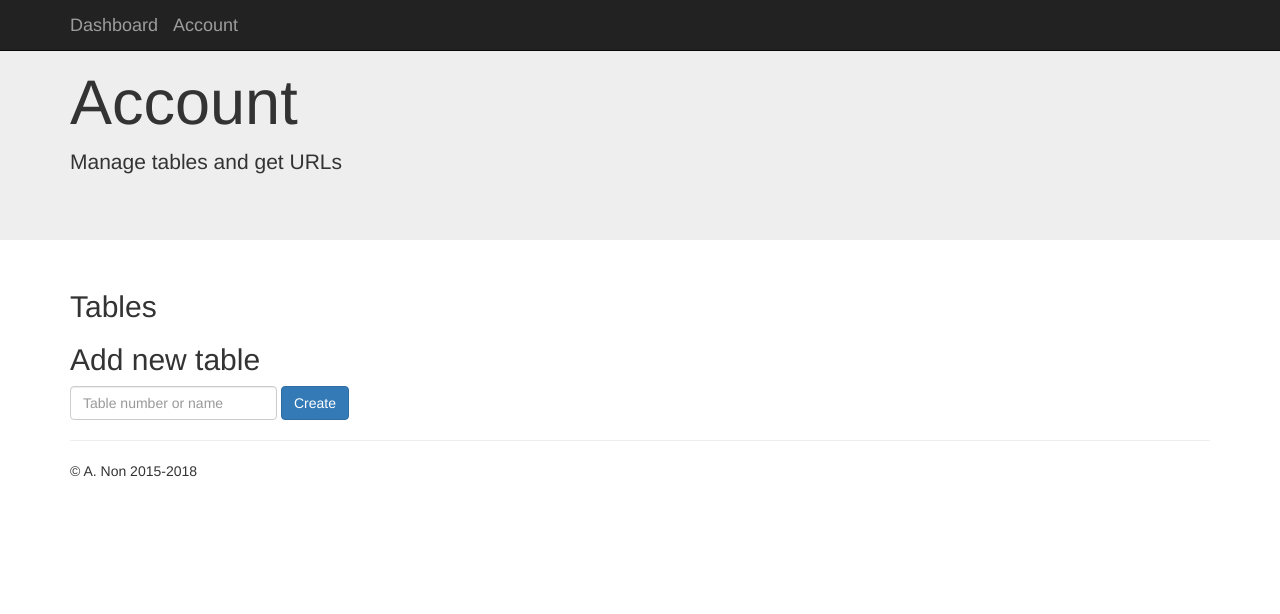
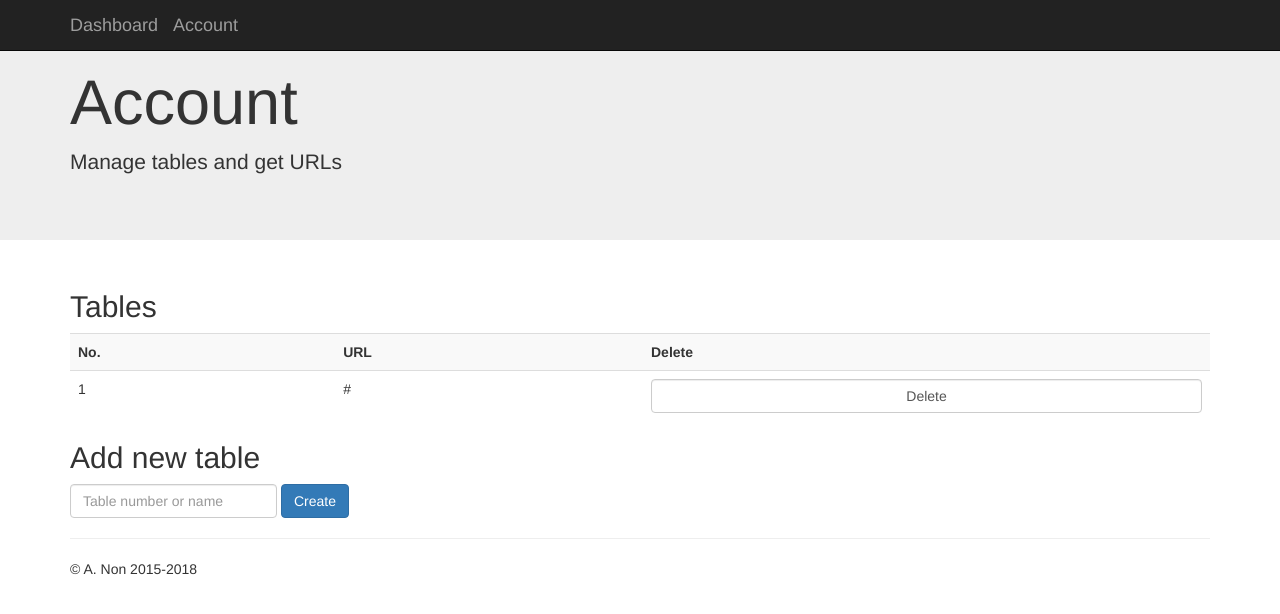
Before and after one commit to Karl-Horning/waitercaller, a Flask app: template templates/account.html in a window 1280 px wide. Shown: the top 614 px of the page. Run offline with Flask 2, Linux system fonts and the light colour scheme; the template is opened without the code that fills it: most values are stand-ins (such as "Sample title", 1, 10 or a date in 2020); some libraries are stand-ins or nearby versions.

Commit message:
Added deletetable route and the delete table methods

```diff
--- a/application.py
+++ b/application.py
@@ -69,7 +69,8 @@ def dashboard():
 @app.route('/account')
 @login_required
 def account():
-    return render_template('account.html')
+    tables = DB.get_tables(current_user.get_id())
+    return render_template('account.html', tables=tables)
 
 
 @app.route('/account/createtable', methods=['POST'])
@@ -82,5 +83,13 @@ def account_createtable():
     return redirect(url_for('account'))
 
 
+@app.route('/account/deletetable')
+@login_required
+def account_deletetable():
+    tableid = request.args.get('tableid')
+    DB.delete_table(tableid)
+    return redirect(url_for('account'))
+
+
 if __name__ == '__main__':
     app.run(port=5000, debug=True)
--- a/mockdbhelper.py
+++ b/mockdbhelper.py
@@ -14,6 +14,7 @@ MOCK_USERS = [{
 
 
 class MockDBHelper:
+
     def get_user(self, email):
         user = [x for x in MOCK_USERS if x.get('email') == email]
         if user:
@@ -28,9 +29,13 @@ class MockDBHelper:
         })
 
 
+    def get_tables(self, owner_id):
+        return MOCK_TABLES
+
+
     def add_table(self, number, owner):
         MOCK_TABLES.append({
-            'id': number,
+            '_id': str(number),
             'number': number,
             'owner': owner
         })
@@ -42,3 +47,9 @@ class MockDBHelper:
             if table.get('_id') == _id:
                 table['url'] = url
                 break
+
+    def delete_table(self, table_id):
+        for i, table in enumerate(MOCK_TABLES):
+            if table.get('_id') == table_id:
+                del MOCK_TABLES[i]
+                break
--- a/templates/account.html
+++ b/templates/account.html
@@ -12,6 +12,23 @@
         <div class="row">
             <div class="col-md-12">
                 <h2>Tables</h2>
+                <table class="table table-striped">
+                    <tr>
+                        <th>No.</th>
+                        <th>URL</th>
+                        <th>Delete</th>
+                    </tr>
+                    {% for table in tables %}
+                        <form class="form-inline" action="/account/deletetable">
+                            <tr>
+                                <td>{{ table.number }}</td>
+                                <td>{{ table.url }}</td>
+                                <td><input class="form-control" type="submit" value="Delete"></td>
+                                <input type="text" name="tableid" value="{{ table._id }}" hidden>
+                            </tr>
+                        </form>
+                    {% endfor %}
+                </table>
                 <h2>Add new table</h2>
                 <form class="form-inline" action="/account/createtable" method="POST">
                     <input class="form-control" type="text" name="tablenumber" placeholder="Table number or name">
```
